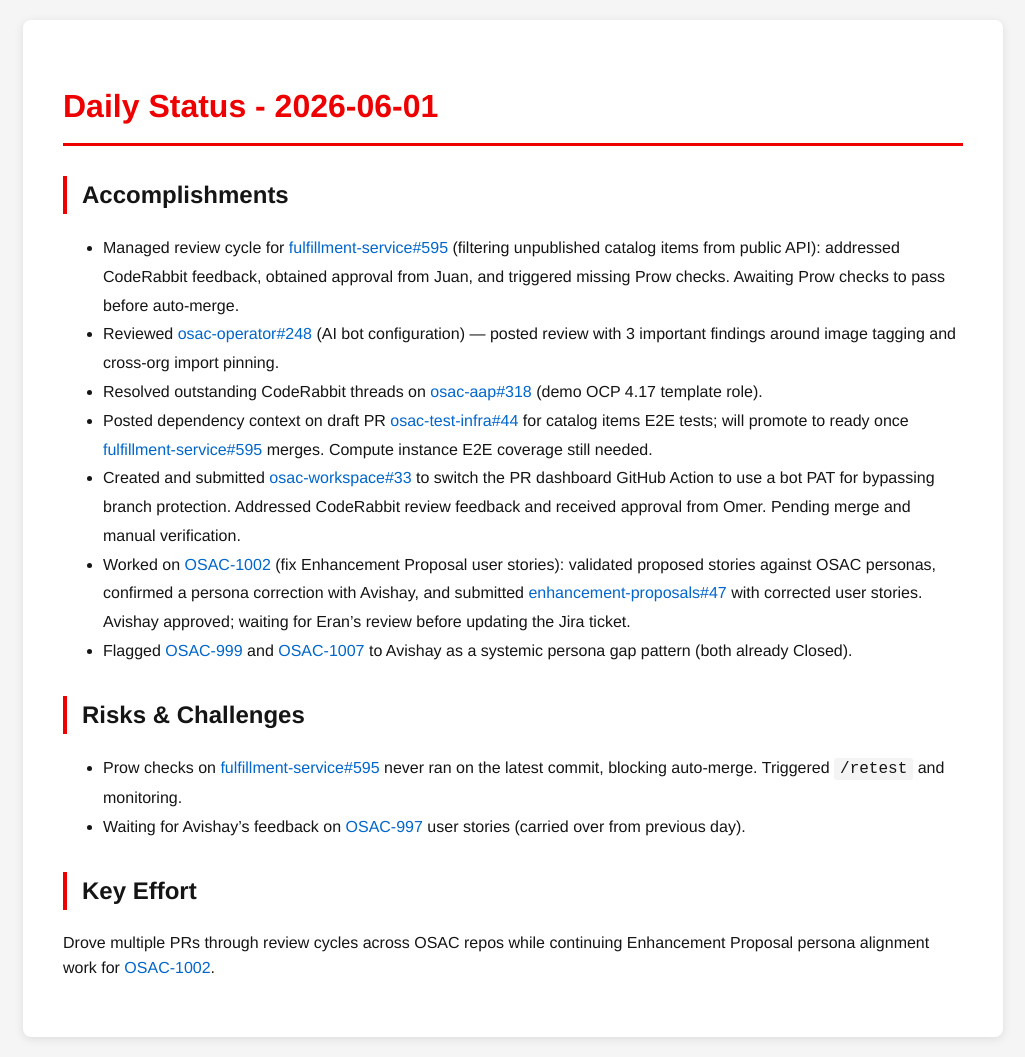
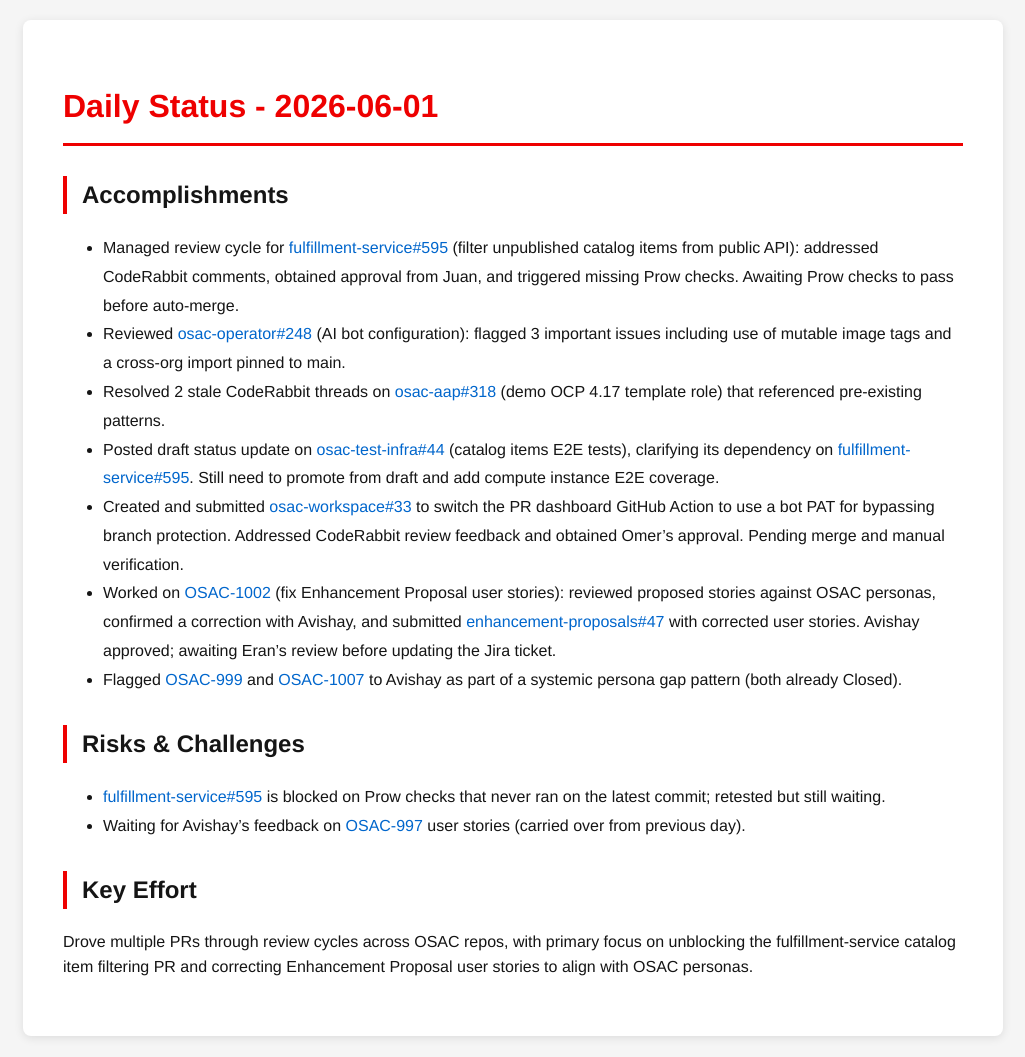
Before and after one commit to tzvatot/daily-status, a Jekyll site: the page built from 2026-06-01.md, in a window 1280 px wide. Shown: the whole page, without its empty margins (127-1152 px from the left). Built offline with Jekyll 4.4.1, drawn with Linux system fonts in a browser that asks for light colours.

Commit message:
Daily status update - 2026-06-01

```diff
--- a/2026-06-01.md
+++ b/2026-06-01.md
@@ -7,17 +7,17 @@
 # Daily Status - 2026-06-01
 
 ## Accomplishments
-- Managed review cycle for [fulfillment-service#595](https://github.com/osac-project/fulfillment-service/pull/595) (filtering unpublished catalog items from public API): addressed CodeRabbit feedback, obtained approval from Juan, and triggered missing Prow checks. Awaiting Prow checks to pass before auto-merge.
-- Reviewed [osac-operator#248](https://github.com/osac-project/osac-operator/pull/248) (AI bot configuration) — posted review with 3 important findings around image tagging and cross-org import pinning.
-- Resolved outstanding CodeRabbit threads on [osac-aap#318](https://github.com/osac-project/osac-aap/pull/318) (demo OCP 4.17 template role).
-- Posted dependency context on draft PR [osac-test-infra#44](https://github.com/osac-project/osac-test-infra/pull/44) for catalog items E2E tests; will promote to ready once [fulfillment-service#595](https://github.com/osac-project/fulfillment-service/pull/595) merges. Compute instance E2E coverage still needed.
-- Created and submitted [osac-workspace#33](https://github.com/osac-project/osac-workspace/pull/33) to switch the PR dashboard GitHub Action to use a bot PAT for bypassing branch protection. Addressed CodeRabbit review feedback and received approval from Omer. Pending merge and manual verification.
-- Worked on [OSAC-1002](https://redhat.atlassian.net/browse/OSAC-1002) (fix Enhancement Proposal user stories): validated proposed stories against OSAC personas, confirmed a persona correction with Avishay, and submitted [enhancement-proposals#47](https://github.com/osac-project/enhancement-proposals/pull/47) with corrected user stories. Avishay approved; waiting for Eran's review before updating the Jira ticket.
-- Flagged [OSAC-999](https://redhat.atlassian.net/browse/OSAC-999) and [OSAC-1007](https://redhat.atlassian.net/browse/OSAC-1007) to Avishay as a systemic persona gap pattern (both already Closed).
+- Managed review cycle for [fulfillment-service#595](https://github.com/osac-project/fulfillment-service/pull/595) (filter unpublished catalog items from public API): addressed CodeRabbit comments, obtained approval from Juan, and triggered missing Prow checks. Awaiting Prow checks to pass before auto-merge.
+- Reviewed [osac-operator#248](https://github.com/osac-project/osac-operator/pull/248) (AI bot configuration): flagged 3 important issues including use of mutable image tags and a cross-org import pinned to main.
+- Resolved 2 stale CodeRabbit threads on [osac-aap#318](https://github.com/osac-project/osac-aap/pull/318) (demo OCP 4.17 template role) that referenced pre-existing patterns.
+- Posted draft status update on [osac-test-infra#44](https://github.com/osac-project/osac-test-infra/pull/44) (catalog items E2E tests), clarifying its dependency on [fulfillment-service#595](https://github.com/osac-project/fulfillment-service/pull/595). Still need to promote from draft and add compute instance E2E coverage.
+- Created and submitted [osac-workspace#33](https://github.com/osac-project/osac-workspace/pull/33) to switch the PR dashboard GitHub Action to use a bot PAT for bypassing branch protection. Addressed CodeRabbit review feedback and obtained Omer's approval. Pending merge and manual verification.
+- Worked on [OSAC-1002](https://redhat.atlassian.net/browse/OSAC-1002) (fix Enhancement Proposal user stories): reviewed proposed stories against OSAC personas, confirmed a correction with Avishay, and submitted [enhancement-proposals#47](https://github.com/osac-project/enhancement-proposals/pull/47) with corrected user stories. Avishay approved; awaiting Eran's review before updating the Jira ticket.
+- Flagged [OSAC-999](https://redhat.atlassian.net/browse/OSAC-999) and [OSAC-1007](https://redhat.atlassian.net/browse/OSAC-1007) to Avishay as part of a systemic persona gap pattern (both already Closed).
 
 ## Risks & Challenges
-- Prow checks on [fulfillment-service#595](https://github.com/osac-project/fulfillment-service/pull/595) never ran on the latest commit, blocking auto-merge. Triggered `/retest` and monitoring.
+- [fulfillment-service#595](https://github.com/osac-project/fulfillment-service/pull/595) is blocked on Prow checks that never ran on the latest commit; retested but still waiting.
 - Waiting for Avishay's feedback on [OSAC-997](https://redhat.atlassian.net/browse/OSAC-997) user stories (carried over from previous day).
 
 ## Key Effort
-Drove multiple PRs through review cycles across OSAC repos while continuing Enhancement Proposal persona alignment work for [OSAC-1002](https://redhat.atlassian.net/browse/OSAC-1002).
+Drove multiple PRs through review cycles across OSAC repos, with primary focus on unblocking the fulfillment-service catalog item filtering PR and correcting Enhancement Proposal user stories to align with OSAC personas.
```
